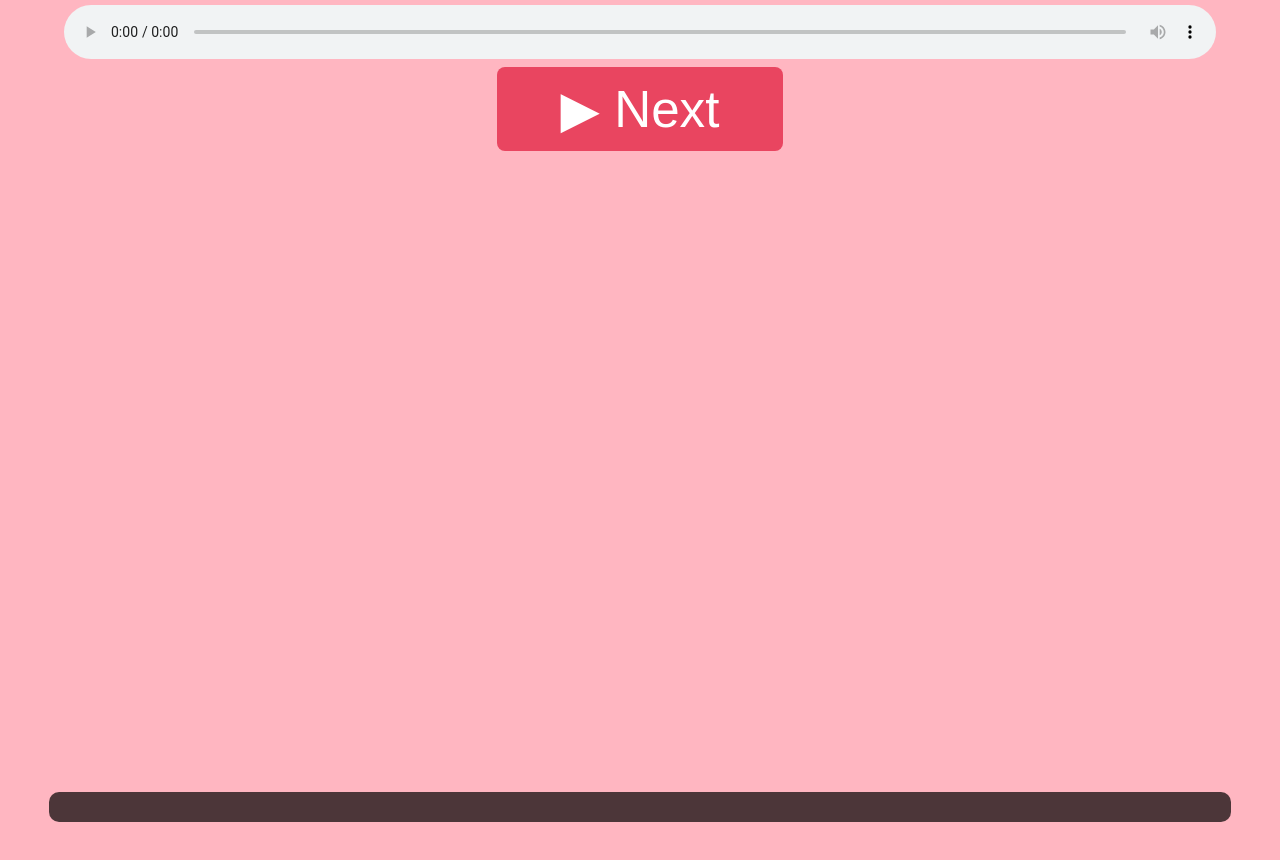
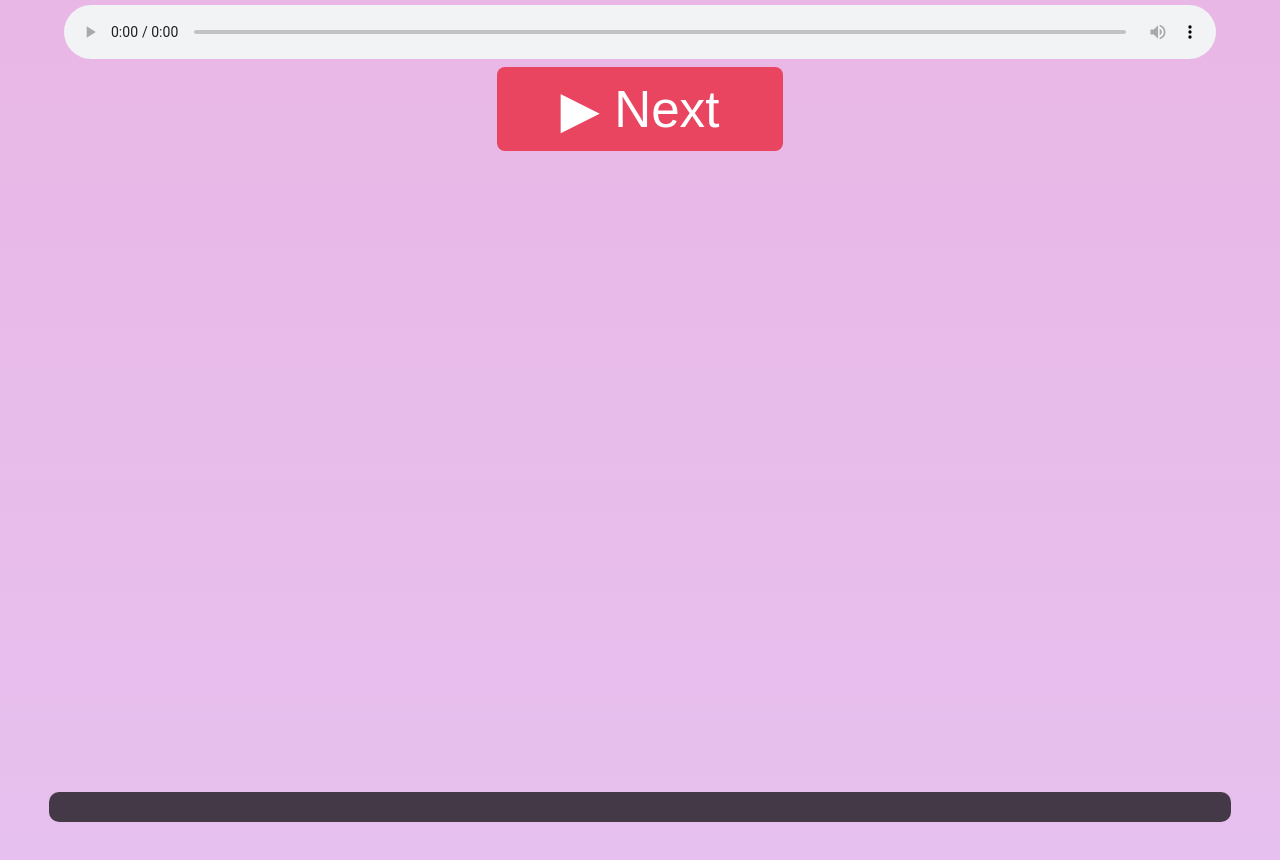
Before and after one commit to MoeII1/forgivemeeee, a plain HTML site: page index.html in a window 1280 px wide. Shown: the top 860 px of the page. Drawn offline with Linux system fonts and the light colour scheme.

Commit message:
Update index.html

```diff
--- a/index.html
+++ b/index.html
@@ -6,7 +6,7 @@
 <style>
   body {
     margin: 0;
-    background:  #ffb6c1; /* Pale pink background */
+    background:  linear-gradient(to bottom, #e9b7e6, #e6c0ee);
     color: #fff;
     font-family: "Trebuchet MS", sans-serif;
     text-align: center;
```
